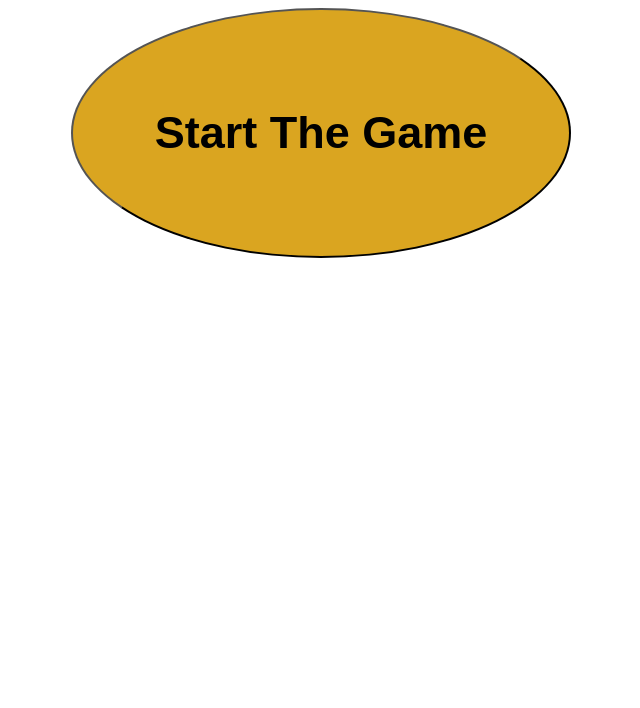
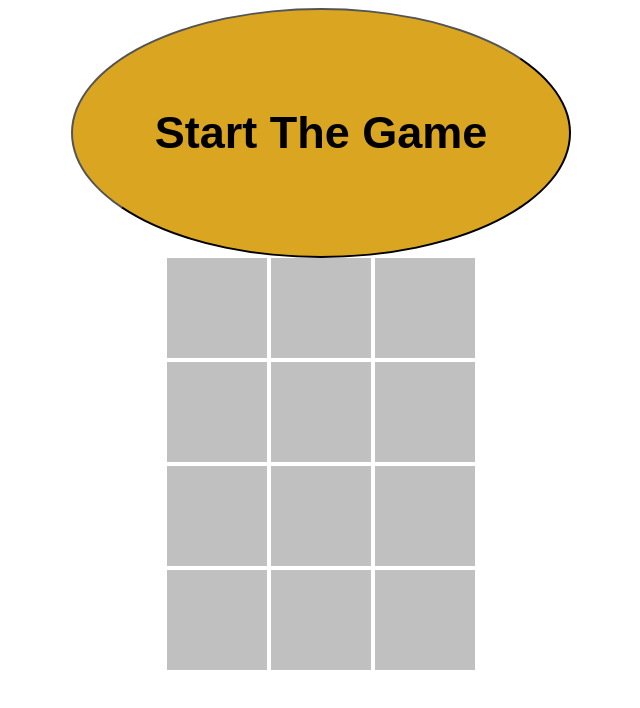
Before and after one commit to Norbert-git/Project-1-Game, a plain HTML site: page index.html in a window 1280 px wide. Shown: the whole page, without its empty margins (319-959 px from the left). Drawn offline with Linux system fonts and the light colour scheme.

Commit message:
memory blocks added evening

```diff
--- a/css/style.css
+++ b/css/style.css
@@ -31,7 +31,50 @@ button {
     background-color:silver;
     border: 6px solid #ffffff;
     border-radius: 15%;
+}
 
+.row {
+    text-align: center;
+    }
+    .card {
+    display: inline-block;
+    width: 100px;
+    height: 100px;
+    background-color:silver;
+    cursor: pointer;
 
+    }
+    .cards.done {
+        cursor: default;
+    }
+    .card.done:hover {
+        cursor: default;
+        box-shadow: none;
+    }
+    .card:hover {
+        box-shadow: inset 0px 0px 0px 2px green;
+        box-sizing: border-box;
+    }
 
-}
+    .red {
+        background-color: red;
+    }
+    .green {
+        background-color: green;
+    }
+    .blue {
+        background-color: blue;
+    }
+    .yellow {
+        background-color: yellow;
+    }
+    .pink {
+        background-color: pink;
+    }
+    .cyan {
+        background-color: cyan;
+    }
+
+    .color-hidden {
+        background-color:silver;
+    }
--- a/index.html
+++ b/index.html
@@ -7,15 +7,31 @@
     <title>Projetc1</title>
 </head>
 <body>
-
-    <header>
-        <div>
+     <div>
             <button>Start The Game</button>
 
-        </div>
-        <div class="blocks"></div>
-
-    </header>
+     </div>
+     <div class="blocks"></div>
+     <div class= "row">
+        <div data-color="red" class="card red color-hidden" onclick="onCardClicked(event)" ></div>
+        <div data-color="blue" class="card blue color-hidden" onclick="onCardClicked(event)"></div>
+        <div data-color="yellow" class="card yellow color-hidden" onclick="onCardClicked(event)"></div>
+    </div>
+    <div class= "row">
+        <div data-color="cyan" class="card cyan color-hidden" onclick="onCardClicked(event)"></div>
+        <div data-color="green" class="card green color-hidden" onclick="onCardClicked(event)"></div>
+        <div data-color="pink" class="card pink color-hidden" onclick="onCardClicked(event)"></div>
+    </div>
+    <div class= "row">
+        <div data-color="red" class="card red color-hidden" onclick="onCardClicked(event)"></div>
+        <div data-color="blue" class="card blue color-hidden" onclick="onCardClicked(event)"></div>
+        <div data-color="yellow" class="card yellow color-hidden" onclick="onCardClicked(event)"></div>
+    </div>
+    <div class= "row">
+        <div data-color="cyan" class="card cyan color-hidden" onclick="onCardClicked(event)"></div>
+        <div data-color="green" class="card green color-hidden" onclick="onCardClicked(event)"></div>
+        <div data-color="pink" class="card pink color-hidden" onclick="onCardClicked(event)"></div>
+    </div>
 
 
 
--- a/js/main.js
+++ b/js/main.js
@@ -1,4 +1,4 @@
-// console.log('senity checks')
+ console.log('senity checks')
 
 
 // // link the start button
@@ -10,26 +10,48 @@ document.querySelector('button').addEventListener("click", () => {
 
 // // // create the blocks
 
-const createBlocks = (numberOfBlocks) => {
-    for (let i =0; i< numberOfBlocks; i++){
-        const blocks = document.createElement('div')
-        blocksContainer.append(blocks)
+let  clickedCard = null;
+let preventClick = false;
+let pairFound = 0;
+
+
+function onCardClicked(event) {
+    const target = event.currentTarget;
+    if ( target.className.includes('done')){
+        return;
+    }
+    target.className = target.className.replace('color-hidden', '').trim();
+
+    if (!clickedCard) {
+
+        clickedCard = target;
+      } else if (clickedCard) {
+        preventClick = false;
+        if (
+            clickedCard.getAttribute('data-color') !==
+            target.getAttribute('data-color')
+        ) {
+            console.log('cards not the same')
+            clickedCard.className += 'done';
+            clickedCard.className += 'done';
+
+
+          setTimeout(() => {
+            clickedCard.className =
+             clickedCard.className.replace('done', '').trim() +
+             'color-hidden';
+             target.className =
+             clickedCard.className.replace('done', '').trim() +
+             ' color-hidden';
+             clickedCard = null;
+             preventClick =false;
+            }, 700);
+        } else {
+            pairFound ++;
+          clickedCard = null;
+          if (pairFound === 6){
+              alert('You Win');
+          }
+        }
     }
 }
-// // // create the back of the pictures
-
-// // // flip over the cards
-
-// document.querySelector('.blocks').addEventListener('click', flipPicture)
-
-// const flipPicture = () => {
-//     if (event.target === createBlocksContainer){
-
-
-
-
-
-
-
-
-// document.querySelector('.blocks').addEventListener('click', flipPicture)
```
